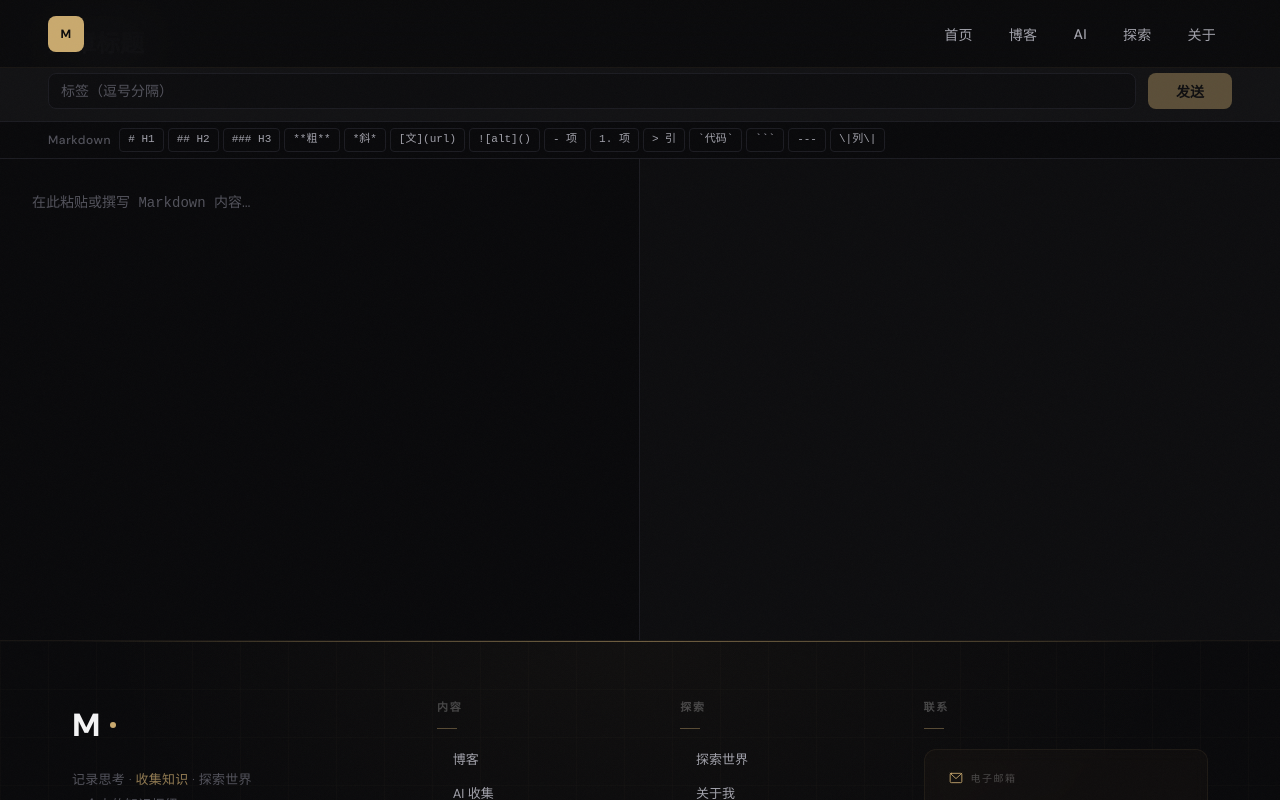
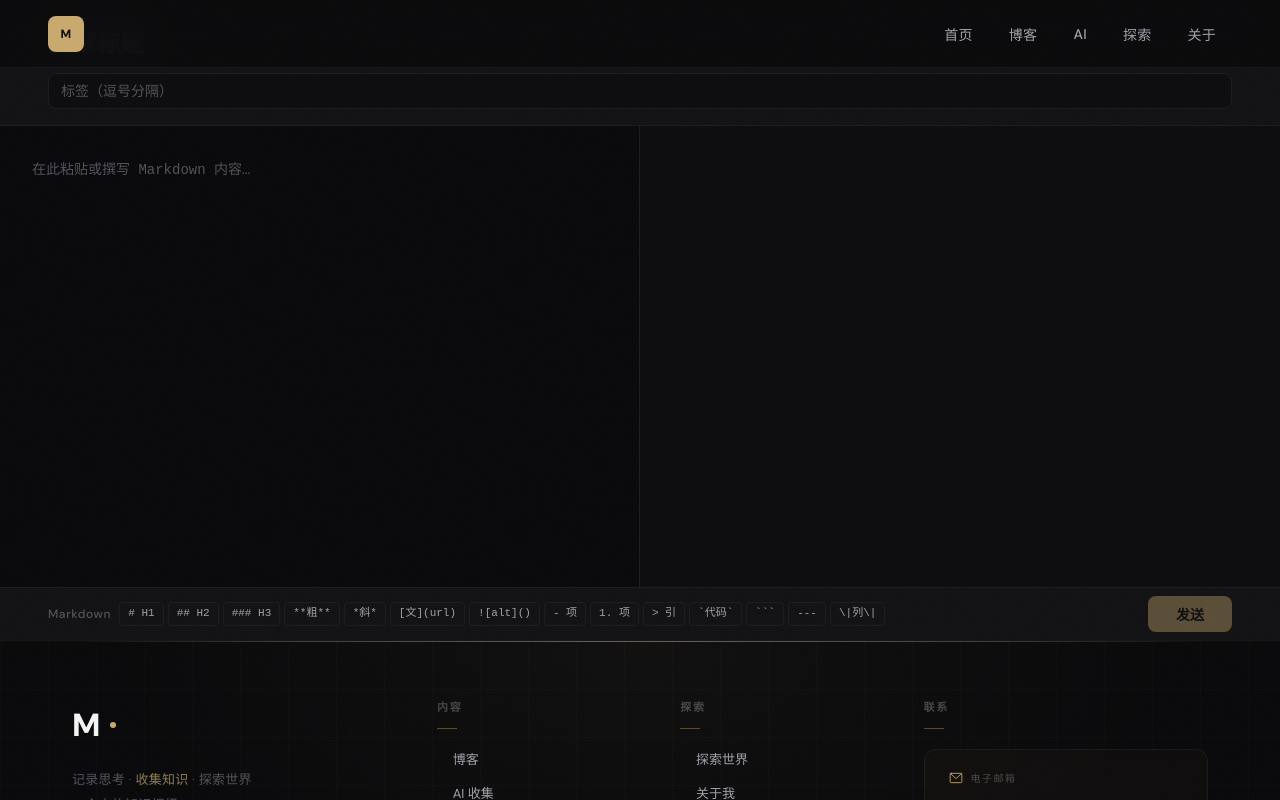
Before and after one commit to mikle1230/liuyilun, a React (Vite) app: page /write in a window 1280 px wide. Both pictures are taken after typing "Sample123" into the empty fields and a click on the button "进入". Shown: the top 800 px of the page. Built offline with nearby package versions, Linux system fonts and the light colour scheme; the HTML template or start-up script is replaced by a standard one.

Commit message:
修改编辑器01

```diff
--- a/src/pages/Write/WritePage.css
+++ b/src/pages/Write/WritePage.css
@@ -85,7 +85,7 @@
   display: flex;
   flex-direction: column;
   gap: 8px;
-  padding: 20px 48px 12px;
+  padding: 20px 48px 16px;
   border-bottom: 1px solid var(--border-color);
   background: var(--bg-surface);
 }
@@ -107,14 +107,8 @@
   color: var(--text-tertiary);
 }
 
-.write-header-row {
-  display: flex;
-  align-items: center;
-  gap: 12px;
-}
-
 .write-tags-input {
-  flex: 1;
+  width: 100%;
   padding: 8px 12px;
   border-radius: var(--radius-sm);
   border: 1px solid var(--border-color);
@@ -124,6 +118,7 @@
   font-family: var(--font-sans);
   outline: none;
   transition: border-color var(--transition-fast);
+  box-sizing: border-box;
 }
 
 .write-tags-input:focus {
@@ -132,78 +127,6 @@
 
 .write-tags-input::placeholder {
   color: var(--text-tertiary);
-}
-
-.write-publish-btn {
-  padding: 8px 28px;
-  border-radius: var(--radius-sm);
-  border: none;
-  background: var(--accent);
-  color: var(--bg-primary);
-  font-size: var(--font-size-sm);
-  font-weight: 600;
-  font-family: var(--font-sans);
-  cursor: pointer;
-  white-space: nowrap;
-  transition: background var(--transition-fast), opacity var(--transition-fast);
-}
-
-.write-publish-btn:hover:not(:disabled) {
-  background: var(--accent-hover);
-}
-
-.write-publish-btn:disabled {
-  opacity: 0.4;
-  cursor: not-allowed;
-}
-
-/* ---- Markdown syntax bar ---- */
-.write-md-bar {
-  display: flex;
-  align-items: center;
-  gap: 8px;
-  padding: 6px 48px;
-  background: var(--bg-primary);
-  border-bottom: 1px solid var(--border-color);
-  overflow-x: auto;
-  scrollbar-width: thin;
-  scrollbar-color: var(--border-color) transparent;
-}
-
-.write-md-bar-label {
-  flex-shrink: 0;
-  font-size: var(--font-size-xs);
-  color: var(--text-tertiary);
-  font-weight: 500;
-  letter-spacing: 0.05em;
-}
-
-.write-md-bar-items {
-  display: flex;
-  align-items: center;
-  gap: 4px;
-}
-
-.write-md-chip {
-  flex-shrink: 0;
-  padding: 2px 8px;
-  border-radius: 4px;
-  border: 1px solid var(--border-color);
-  font-family: 'SF Mono', 'Fira Code', 'JetBrains Mono', monospace;
-  font-size: 11px;
-  color: var(--text-secondary);
-  cursor: pointer;
-  white-space: nowrap;
-  transition: border-color var(--transition-fast),
-              color var(--transition-fast),
-              background var(--transition-fast);
-  line-height: 1.6;
-}
-
-.write-md-chip:hover {
-  border-color: var(--accent);
-  color: var(--accent);
-  background: var(--accent-subtle);
 }
 
 /* ---- Message ---- */
@@ -263,6 +186,87 @@
   max-width: 100%;
 }
 
+/* ---- Footer (MD bar + send button) ---- */
+.write-footer {
+  display: flex;
+  align-items: center;
+  gap: 12px;
+  padding: 8px 48px;
+  border-top: 1px solid var(--border-color);
+  background: var(--bg-surface);
+}
+
+.write-md-bar {
+  display: flex;
+  align-items: center;
+  gap: 8px;
+  flex: 1;
+  overflow-x: auto;
+  scrollbar-width: thin;
+  scrollbar-color: var(--border-color) transparent;
+}
+
+.write-md-bar-label {
+  flex-shrink: 0;
+  font-size: var(--font-size-xs);
+  color: var(--text-tertiary);
+  font-weight: 500;
+  letter-spacing: 0.05em;
+}
+
+.write-md-bar-items {
+  display: flex;
+  align-items: center;
+  gap: 4px;
+}
+
+.write-md-chip {
+  flex-shrink: 0;
+  padding: 2px 8px;
+  border-radius: 4px;
+  border: 1px solid var(--border-color);
+  font-family: 'SF Mono', 'Fira Code', 'JetBrains Mono', monospace;
+  font-size: 11px;
+  color: var(--text-secondary);
+  cursor: pointer;
+  white-space: nowrap;
+  line-height: 1.6;
+  transition: border-color var(--transition-fast),
+              color var(--transition-fast),
+              background var(--transition-fast);
+}
+
+.write-md-chip:hover {
+  border-color: var(--accent);
+  color: var(--accent);
+  background: var(--accent-subtle);
+}
+
+/* ---- Send button ---- */
+.write-publish-btn {
+  flex-shrink: 0;
+  padding: 8px 28px;
+  border-radius: var(--radius-sm);
+  border: none;
+  background: var(--accent);
+  color: var(--bg-primary);
+  font-size: var(--font-size-sm);
+  font-weight: 600;
+  font-family: var(--font-sans);
+  cursor: pointer;
+  white-space: nowrap;
+  transition: background var(--transition-fast), opacity var(--transition-fast);
+}
+
+.write-publish-btn:hover:not(:disabled) {
+  background: var(--accent-hover);
+}
+
+.write-publish-btn:disabled {
+  opacity: 0.4;
+  cursor: not-allowed;
+}
+
 /* ---- Responsive ---- */
 @media (max-width: 900px) {
   .write-editor {
@@ -283,12 +287,12 @@
     font-size: var(--font-size-xl);
   }
 
-  .write-md-bar {
-    padding: 6px 24px;
+  .write-message {
+    padding: 12px 24px;
   }
 
-  .write-message {
-    padding: 12px 24px;
+  .write-footer {
+    padding: 8px 24px;
   }
 
   .write-textarea {
--- a/src/pages/Write/WritePage.jsx
+++ b/src/pages/Write/WritePage.jsx
@@ -37,7 +37,17 @@ export default function WritePage() {
     setPublishing(true)
     setMessage(null)
 
+    const isDev = import.meta.env.DEV
+
     try {
+      if (isDev) {
+        // Simulate in dev mode
+        await new Promise((r) => setTimeout(r, 800))
+        setMessage({ type: 'success', text: '✅ 本地模式：发布成功（模拟）' })
+        setTimeout(() => setMessage(null), 2000)
+        return
+      }
+
       const res = await fetch('/api/publish', {
         method: 'POST',
         headers: { 'Content-Type': 'application/json' },
@@ -121,7 +131,6 @@ export default function WritePage() {
           onChange={(e) => setTitle(e.target.value)}
           placeholder="文章标题"
         />
-        <div className="write-header-row">
         <input
           className="write-tags-input"
           type="text"
@@ -129,30 +138,6 @@ export default function WritePage() {
           onChange={(e) => setTags(e.target.value)}
           placeholder="标签（逗号分隔）"
         />
-          <button
-            className="write-publish-btn"
-            onClick={handlePublish}
-            disabled={publishing || !title.trim() || !content.trim()}
-          >
-            {publishing ? '发送中…' : '发送'}
-          </button>
-        </div>
-      </div>
-
-      <div className="write-md-bar">
-        <span className="write-md-bar-label">Markdown</span>
-        <div className="write-md-bar-items">
-          {MD_SYNTAX.map((item) => (
-            <span
-              key={item.syntax}
-              className="write-md-chip"
-              onClick={() => insertMd(item.example)}
-              title={item.desc}
-            >
-              {item.syntax}
-            </span>
-          ))}
-        </div>
       </div>
 
       {message && (
@@ -174,6 +159,31 @@ export default function WritePage() {
           <MarkdownRenderer content={content} />
         </div>
       </div>
+
+      <div className="write-footer">
+        <div className="write-md-bar">
+          <span className="write-md-bar-label">Markdown</span>
+          <div className="write-md-bar-items">
+            {MD_SYNTAX.map((item) => (
+              <span
+                key={item.syntax}
+                className="write-md-chip"
+                onClick={() => insertMd(item.example)}
+                title={item.desc}
+              >
+                {item.syntax}
+              </span>
+            ))}
+          </div>
+        </div>
+        <button
+          className="write-publish-btn"
+          onClick={handlePublish}
+          disabled={publishing || !title.trim() || !content.trim()}
+        >
+          {publishing ? '发送中…' : '发送'}
+        </button>
+      </div>
     </div>
   )
 }
```
Lines whose indentation alone changed are shown as unchanged.
